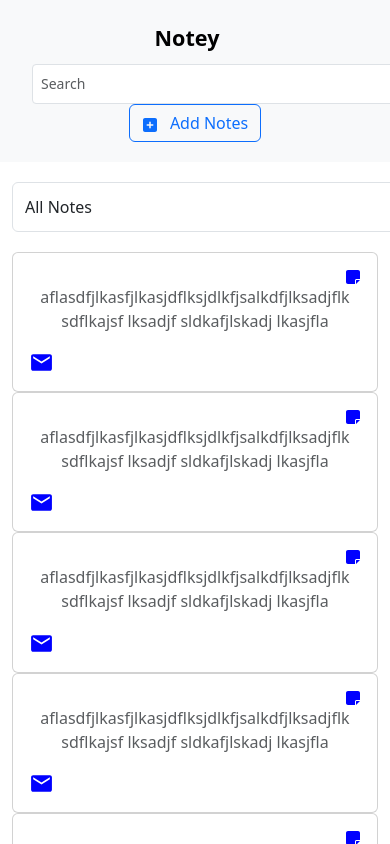
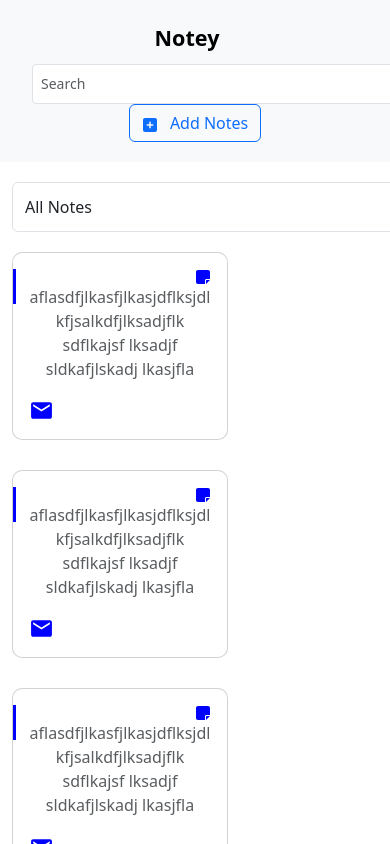
Before and after one commit to M1rshad/Notely, a React (Create React App) app in the folder frontend/: page / in a window 390 px wide. Shown: the top 844 px of the page. Built offline with nearby package versions, Linux system fonts and the light colour scheme.

Commit message:
Add NoteDetail Page

```diff
--- a/frontend/src/App.js
+++ b/frontend/src/App.js
@@ -3,6 +3,7 @@ import './App.css';
 import NavBar from './Components/NavBar';
 import Homepage from './Pages/Homepage';
 import AddNotes from './Pages/AddNotes';
+import NoteDetail from './Pages/NoteDetail';
 
 function App() {
   return (
@@ -11,6 +12,7 @@ function App() {
       <Routes>
         <Route path='/' element={<Homepage/>}/>
         <Route path='/add-note' element={<AddNotes/>}/>
+        <Route path='/note-detail' element={<NoteDetail/>}/>
       </Routes>
     </div>
   );
--- /dev/null
+++ b/frontend/src/Pages/NoteDetail.css
@@ -0,0 +1,56 @@
+/* DetailPage.css */
+
+.note-container {
+    max-width: 800px;
+    margin: 20px auto;
+    padding: 30px 30px;
+    background-color: #f9f9f9;
+  }
+
+  .title {
+
+    text-align: center;
+    margin-bottom: 20px;
+  }
+
+  .button-group {
+    display: flex;
+    justify-content: center;
+    gap: 10px;
+    margin-bottom: 20px;
+  }
+
+  .btn {
+    padding: 10px 20px;
+    font-size: 16px;
+    border: none;
+    border-radius: 4px;
+    cursor: pointer;
+    display: flex !important;
+    align-items: center !important;
+  }
+
+  .btn-primary {
+    background-color: #007bff;
+    color: white;
+  }
+
+  .btn-primary:hover {
+    background-color: #0056b3;
+  }
+
+  .btn-danger {
+    background-color: #dc3545;
+    color: white;
+  }
+
+  .btn-danger:hover {
+    background-color: #c82333;
+  }
+
+  .description {
+    /* font-family: 'Georgia', serif; */
+    /* color: #555; */
+    line-height: 1.6;
+    text-align: justify;
+  }
--- /dev/null
+++ b/frontend/src/Pages/NoteDetail.jsx
@@ -0,0 +1,46 @@
+import React from 'react'
+import { BiSolidTrashAlt } from 'react-icons/bi'
+import { FiEdit } from 'react-icons/fi'
+import { Link } from 'react-router-dom'
+
+function NoteDetail() {
+  return (
+    <>
+      {/* {/* <div className="note-container">
+        <h3 className="title">{note.title}</h3>
+        <span className="d-flex justify-content-center">
+          <p className="note-date font-12 text-muted me-5">
+            {" "}
+            created: {FormatDate(note.created)}
+          </p>
+          <p className="note-date font-12 text-muted me-5">
+            last updated: {FormatDate(note.updated)}
+          </p>
+        </span>
+        <span className="button-group">
+          <Link to={`/edit-note/${slug}`}>
+            <button className="btn btn-primary">
+              <FiEdit />
+              <span>Edit</span>
+            </button>
+          </Link>
+
+          <button className="btn btn-danger" onClick={handleIsOpen}>
+            <BiSolidTrashAlt />
+            <span>Delete</span>
+          </button>
+        </span>
+        <p className="description">{note.body}</p>
+      </div>
+
+      {isOpen && (
+        <Modal
+          handleIsOpen={handleIsOpen}
+          deleteNote={() => deleteNote(slug)}
+        />
+      )} */}
+    </>
+  )
+}
+
+export default NoteDetail
--- a/frontend/src/index.css
+++ b/frontend/src/index.css
@@ -1,13 +1,158 @@
+
+@import url('https://fonts.googleapis.com/css2?family=Ubuntu:ital,wght@0,300;0,400;0,500;0,700;1,300;1,400;1,500;1,700&display=swap');
+
+
+
 body {
-  margin: 0;
-  font-family: -apple-system, BlinkMacSystemFont, 'Segoe UI', 'Roboto', 'Oxygen',
-    'Ubuntu', 'Cantarell', 'Fira Sans', 'Droid Sans', 'Helvetica Neue',
-    sans-serif;
-  -webkit-font-smoothing: antialiased;
-  -moz-osx-font-smoothing: grayscale;
+  background: #edf1f5;
+  font-family: "Ubuntu", sans-serif;
+  font-weight: 400;
+  font-style: normal;
+}
+.card {
+  position: relative;
+  display: flex;
+  flex-direction: column;
+  min-width: 0;
+  word-wrap: break-word;
+  background-color: #fff;
+  background-clip: border-box;
+  border: 0 solid transparent;
+  border-radius: 0;
+}
+.card {
+  margin-bottom: 30px;
+}
+.card-body {
+  flex: 1 1 auto;
+  padding: 1.57rem;
 }
 
-code {
-  font-family: source-code-pro, Menlo, Monaco, Consolas, 'Courier New',
-    monospace;
+.note-has-grid .nav-link {
+  padding: 0.5rem;
 }
+
+.note-has-grid .single-note-item .card {
+  border-radius: 10px;
+}
+
+.note-has-grid .single-note-item .favourite-note {
+  cursor: pointer;
+}
+
+.note-has-grid .single-note-item .side-stick {
+  position: absolute;
+  width: 3px;
+  height: 35px;
+  left: 0;
+  background-color: rgba(82, 95, 127, 0.5);
+}
+
+.note-has-grid .single-note-item .category-dropdown.dropdown-toggle:after {
+  display: none;
+}
+
+.note-has-grid .single-note-item .category [class*="category-"] {
+  height: 15px;
+  width: 15px;
+  display: none;
+}
+
+.note-has-grid .single-note-item .category [class*="category-"]::after {
+  content: "\f0d7";
+  font: normal normal normal 14px/1 FontAwesome;
+  font-size: 12px;
+  color: #fff;
+  position: absolute;
+}
+
+.note-has-grid .single-note-item .category .category-business {
+  background-color: rgba(44, 208, 126, 0.5);
+  border: 2px solid #2cd07e;
+}
+
+.note-has-grid .single-note-item .category .category-social {
+  background-color: rgba(44, 171, 227, 0.5);
+  border: 2px solid #2cabe3;
+}
+
+.note-has-grid .single-note-item .category .category-important {
+  background-color: rgba(255, 80, 80, 0.5);
+  border: 2px solid #ff5050;
+}
+
+.note-has-grid .single-note-item.all-category .point {
+  color: rgba(82, 95, 127, 0.5);
+}
+
+.note-has-grid .single-note-item.note-business .point {
+  color: rgba(44, 208, 126, 0.5);
+}
+
+.note-has-grid .single-note-item.note-business .side-stick {
+  background-color: rgba(44, 208, 126, 0.5);
+}
+
+.note-has-grid .single-note-item.note-business .category .category-business {
+  display: inline-block;
+}
+
+.note-has-grid .single-note-item.note-favourite .favourite-note {
+  color: #ffc107;
+}
+
+.note-has-grid .single-note-item.note-social .point {
+  color: rgba(44, 171, 227, 0.5);
+}
+
+.note-has-grid .single-note-item.note-social .side-stick {
+  background-color: rgba(44, 171, 227, 0.5);
+}
+
+.note-has-grid .single-note-item.note-social .category .category-social {
+  display: inline-block;
+}
+
+.note-has-grid .single-note-item.note-important .point {
+  color: rgba(255, 80, 80, 0.5);
+}
+
+.note-has-grid .single-note-item.note-important .side-stick {
+  background-color: rgba(255, 80, 80, 0.5);
+}
+
+.note-has-grid .single-note-item.note-important .category .category-important {
+  display: inline-block;
+}
+
+.note-has-grid .single-note-item.all-category .more-options,
+.note-has-grid .single-note-item.all-category.note-favourite .more-options {
+  display: block;
+}
+
+.note-has-grid .single-note-item.all-category.note-business .more-options,
+.note-has-grid
+  .single-note-item.all-category.note-favourite.note-business
+  .more-options,
+.note-has-grid
+  .single-note-item.all-category.note-favourite.note-important
+  .more-options,
+.note-has-grid
+  .single-note-item.all-category.note-favourite.note-social
+  .more-options,
+.note-has-grid .single-note-item.all-category.note-important .more-options,
+.note-has-grid .single-note-item.all-category.note-social .more-options {
+  display: none;
+}
+
+@media (max-width: 767.98px) {
+  .note-has-grid .single-note-item {
+    max-width: 100%;
+  }
+}
+
+@media (max-width: 991.98px) {
+  .note-has-grid .single-note-item {
+    max-width: 216px;
+  }
+}
```
